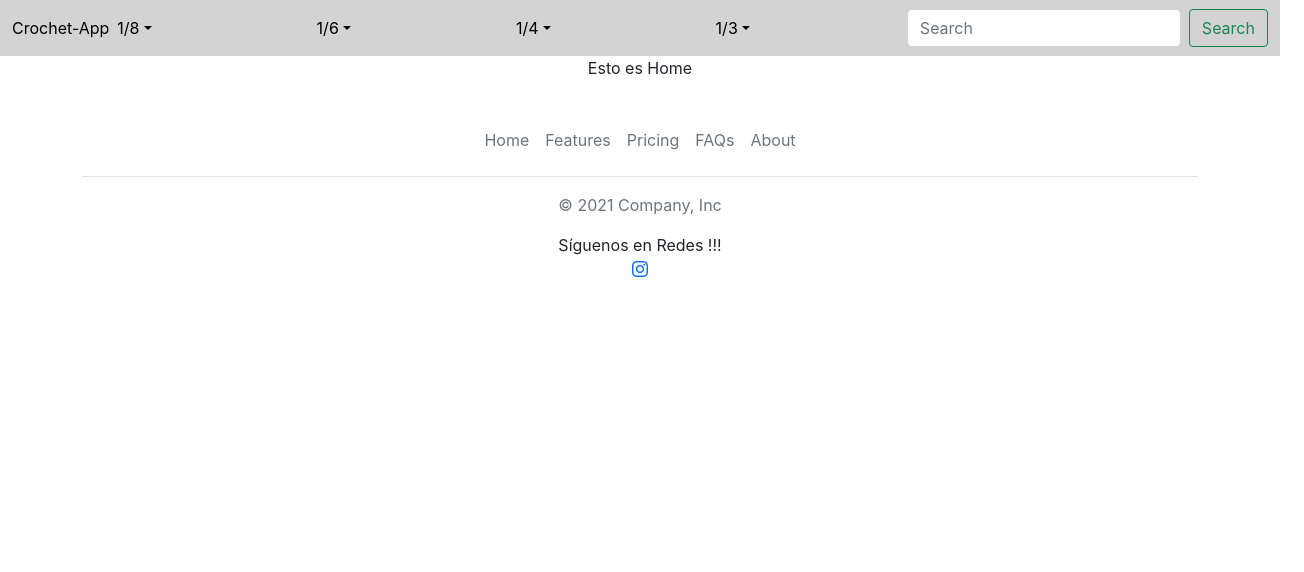
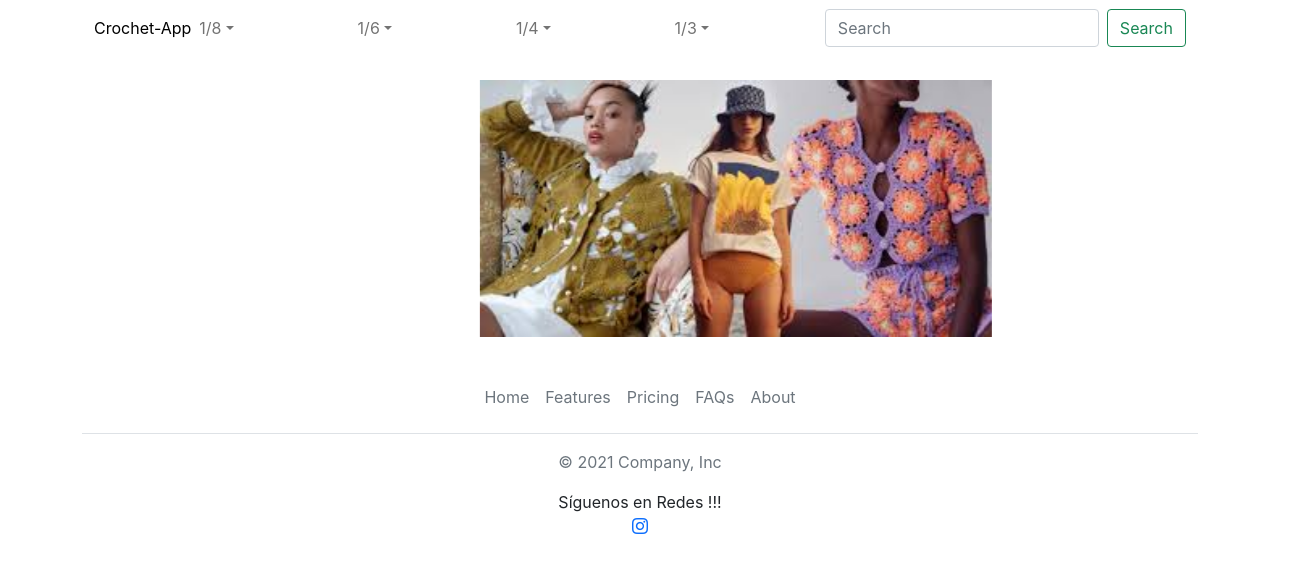
Before and after one commit to Bianca-Crochet/crochet-front, a React (Create React App) app in the folder app/: page / in a window 1280 px wide. Shown: the top 572 px of the page, 1304 px wide, since content can reach past the window. Built offline with nearby package versions, Linux system fonts and the light colour scheme.

Commit message:
Fix Navbar styles

```diff
--- a/app/src/components/NavBar/NavBar.js
+++ b/app/src/components/NavBar/NavBar.js
@@ -4,7 +4,9 @@ import classes from './navbar.module.css';
 
 const Navbar = () => {
     return (
-        <nav className={`navbar navbar-expand-lg ${classes['navbar']}`}>
+        <>
+            <div>
+                <nav className='navbar navbar-expand-lg container navbar-light bg-light"'>
                     <div className='container-fluid'>
                         <a className={`navbar-brand' ${classes['title']}`} href='/'>
                             Crochet-App
@@ -162,7 +164,12 @@ const Navbar = () => {
                                 </li>
                             </ul>
                             <form className='d-flex'>
-                        <input className='form-control me-2' type='search' placeholder='Search' aria-label='Search' />
+                                <input
+                                    className='form-control me-2'
+                                    type='search'
+                                    placeholder='Search'
+                                    aria-label='Search'
+                                />
                                 <button className='btn btn-outline-success' type='submit'>
                                     Search
                                 </button>
@@ -170,6 +177,8 @@ const Navbar = () => {
                         </div>
                     </div>
                 </nav>
+            </div>
+        </>
     );
 };
 
--- a/app/src/components/NavBar/navbar.module.css
+++ b/app/src/components/NavBar/navbar.module.css
@@ -1,5 +1,4 @@
 .navbar {
-    background-color: lightgrey;
 }
 
 .title {
--- a/app/src/views/Home.js
+++ b/app/src/views/Home.js
@@ -1,9 +1,10 @@
 import React from 'react';
+import Carousel from '../components/Carousel/Carousel';
 
 const Home = () => {
     return (
         <>
-            <div> Esto es Home</div>
+            <Carousel />
         </>
     );
 };
```
Lines whose indentation alone changed are shown as unchanged.
